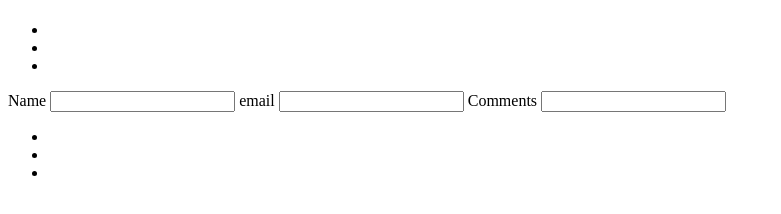
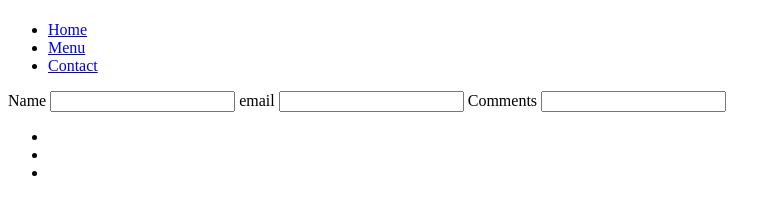
Before and after one commit to bvreeman/brandonrestaurant, a plain HTML site: page contact.html in a window 1280 px wide. Shown: the whole page, without its empty margins (0-781 px from the left). Drawn offline with Linux system fonts and the light colour scheme.

Commit message:
Added link structure                <li><a href="#">Home</a></li>                 <li><a href="menu.html">Menu</a></li>
git add .

```diff
--- a/contact.html
+++ b/contact.html
@@ -9,9 +9,9 @@
         <h1></h1>
         <nav>
             <ul>
-                <li><a href=""></a></li>
-                <li><a href=""></a></li>
-                <li><a href=""></a></li>
+                <li><a href="index.html">Home</a></li>
+                <li><a href="menu.html">Menu</a></li>
+                <li><a href="#">Contact</a></li>
             </ul>
         </nav>
     </header>
```
